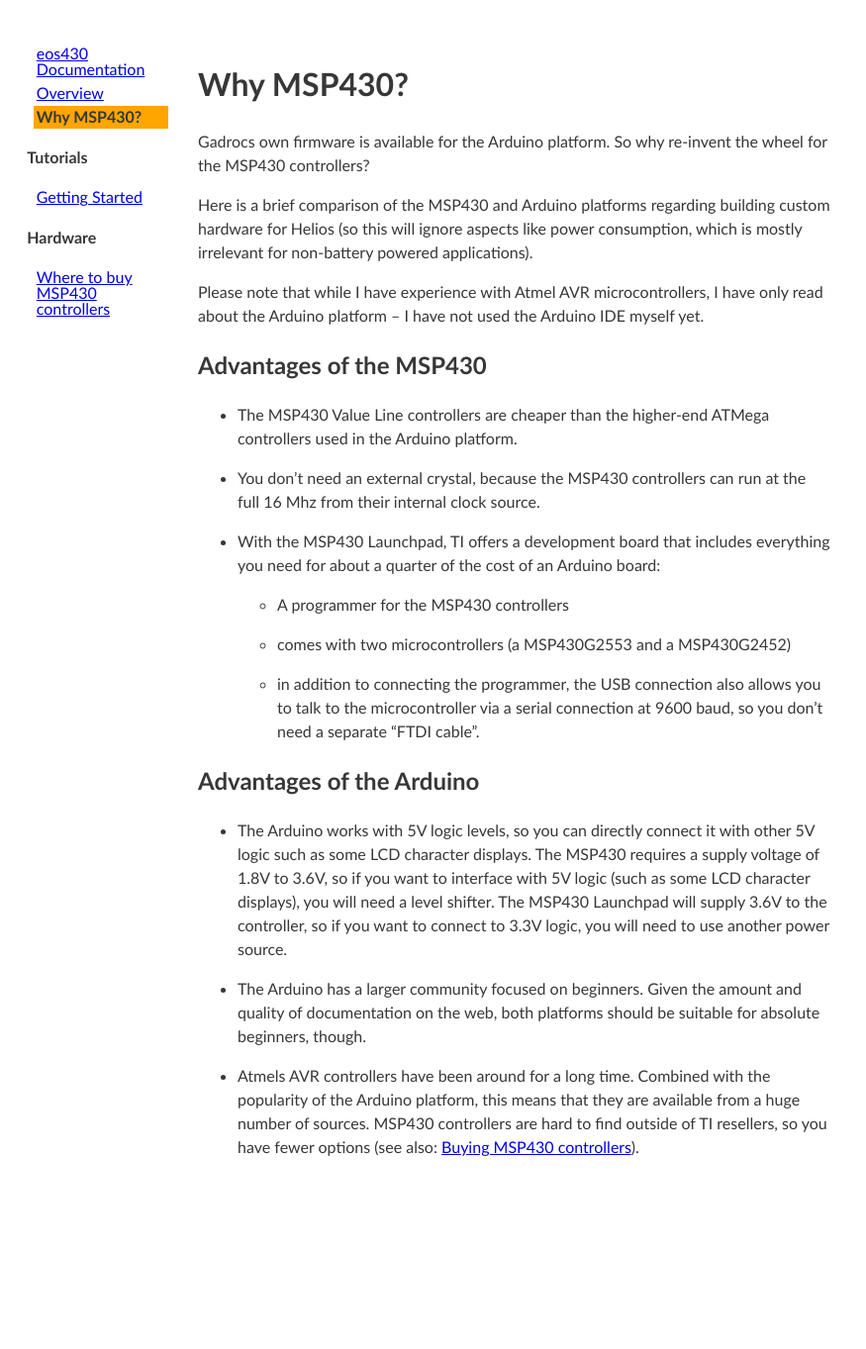
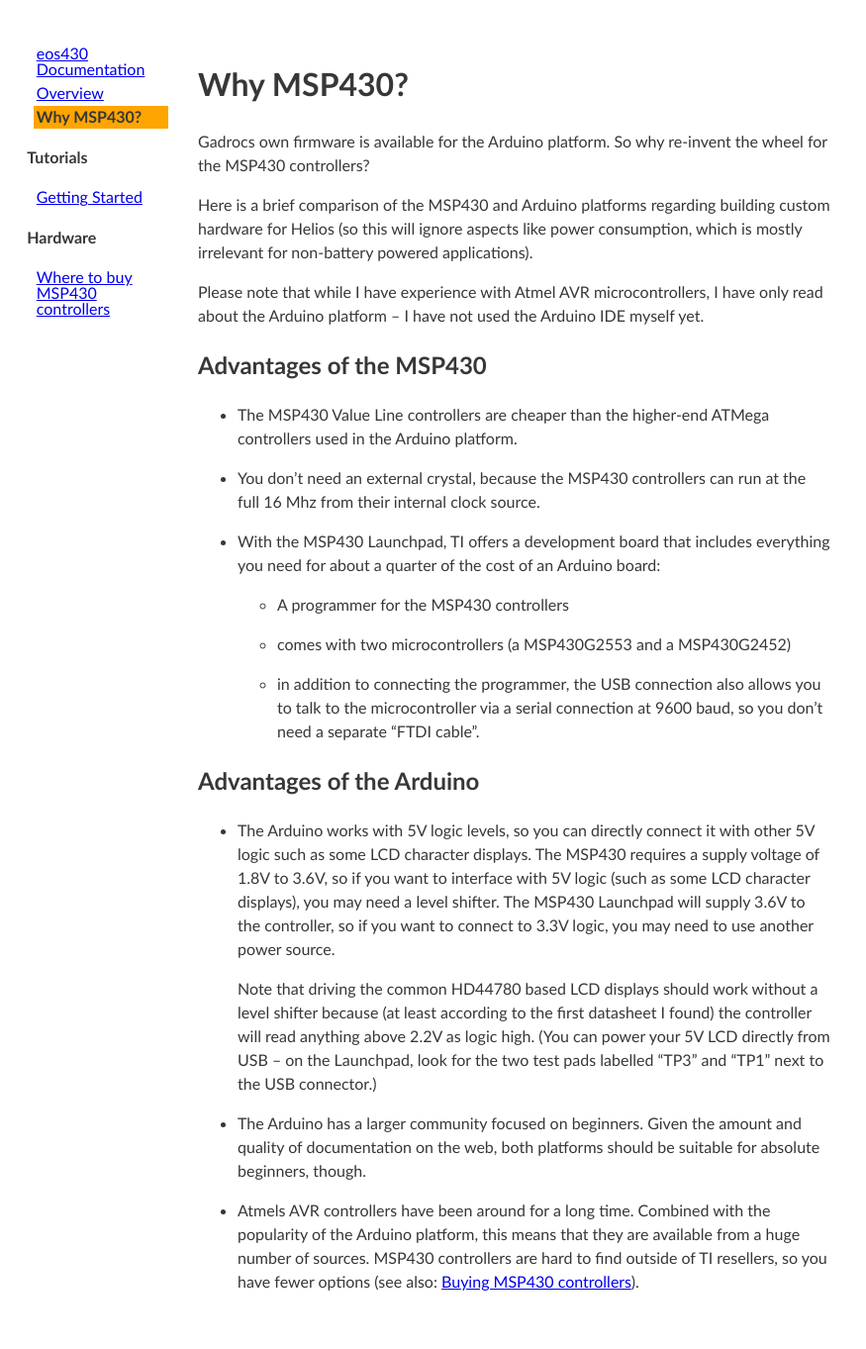
Before and after one commit to jboecker/eos430, a Jekyll site: the page built from why-msp430.md, in a window 1280 px wide. Shown: the whole page at 99% size, without its empty margins (0-875 px from the left). Built offline with Jekyll 4.4.1, drawn with Linux system fonts in a browser that asks for light colours; before the commit the page ends 1227 px from its top, so only the background shows below that.

Commit message:
why-msp430.md: add more information on supply voltages

```diff
--- a/why-msp430.md
+++ b/why-msp430.md
@@ -46,9 +46,16 @@ Arduino board:
   it with other 5V logic such as some LCD character displays. The
   MSP430 requires a supply voltage of 1.8V to 3.6V, so if you want to
   interface with 5V logic (such as some LCD character displays), you
-  will need a level shifter. The MSP430 Launchpad will supply 3.6V to
-  the controller, so if you want to connect to 3.3V logic, you will
+  may need a level shifter. The MSP430 Launchpad will supply 3.6V to
+  the controller, so if you want to connect to 3.3V logic, you may
   need to use another power source.
+
+  Note that driving the common HD44780 based LCD displays should work
+  without a level shifter because (at least according to the first
+  datasheet I found) the controller will read anything above 2.2V as
+  logic high. (You can power your 5V LCD directly from USB -- on the
+  Launchpad, look for the two test pads labelled "TP3" and "TP1" next
+  to the USB connector.)
 
 * The Arduino has a larger community focused on beginners. Given the
   amount and quality of documentation on the web, both platforms
```
